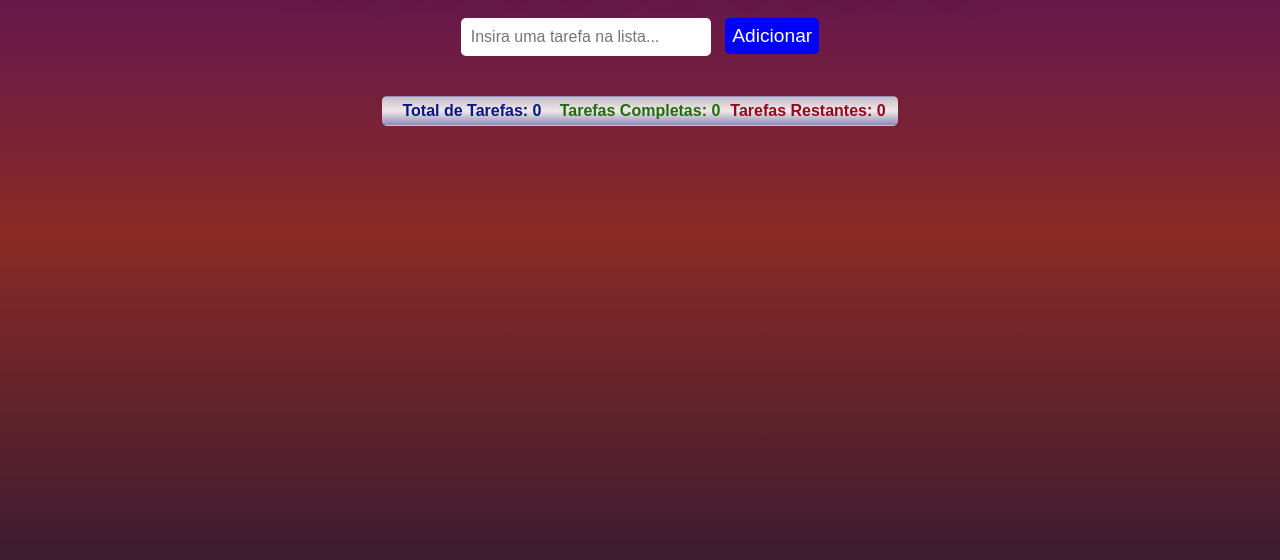
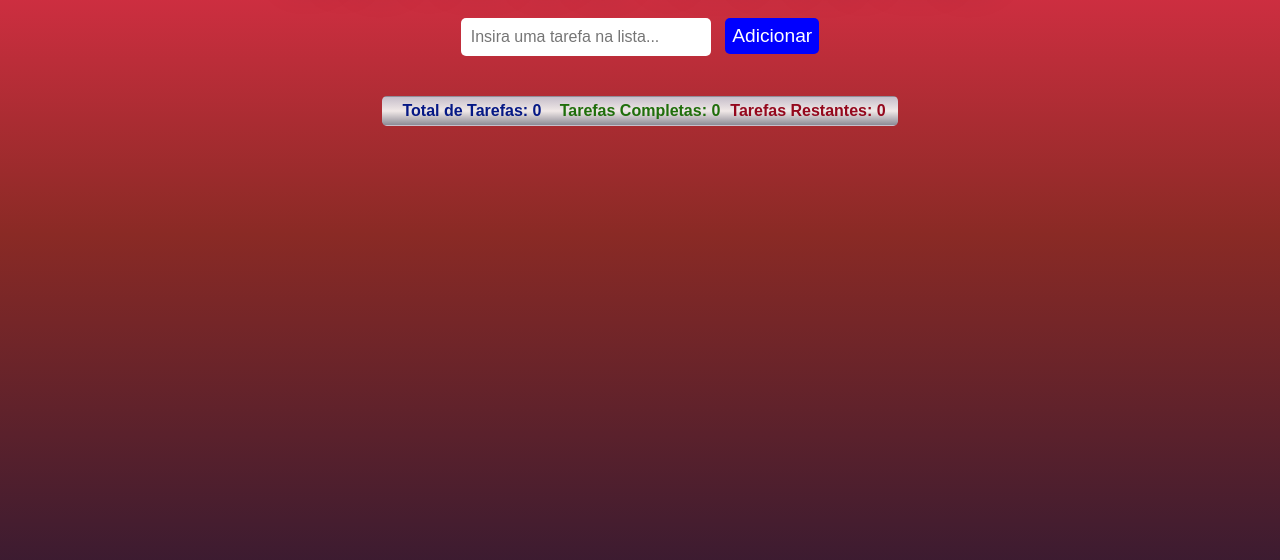
Before and after one commit to cleybsonol/DEVinHouse-Projeto1, a plain HTML site: page index.html in a window 1280 px wide. Shown: the part 166-726 px from the top of the page. Drawn offline with Linux system fonts and the light colour scheme.

Commit message:
Ajustes CSS background color.

```diff
--- a/css/style.css
+++ b/css/style.css
@@ -9,7 +9,7 @@
 body {
   display: flex;
   justify-content: center;
-  background: linear-gradient(#4c0b68, #8a2a25, #2b1833);
+  background: linear-gradient(#fc3153, #8a2a25, #2b1833);
   font-family: sans-serif;
 }
 
@@ -196,7 +196,7 @@ h1 {
   padding: 5px 5px;
   color: white;
   font-size: 1rem;
-  background: linear-gradient(#c6beca, #f0e8e7, #918ab9);
+  background: linear-gradient(#c6beca, #f0e8e7, #8d8b96);
   align-items: center;
   border-bottom: 10%;
   border-width: 1px;
```
